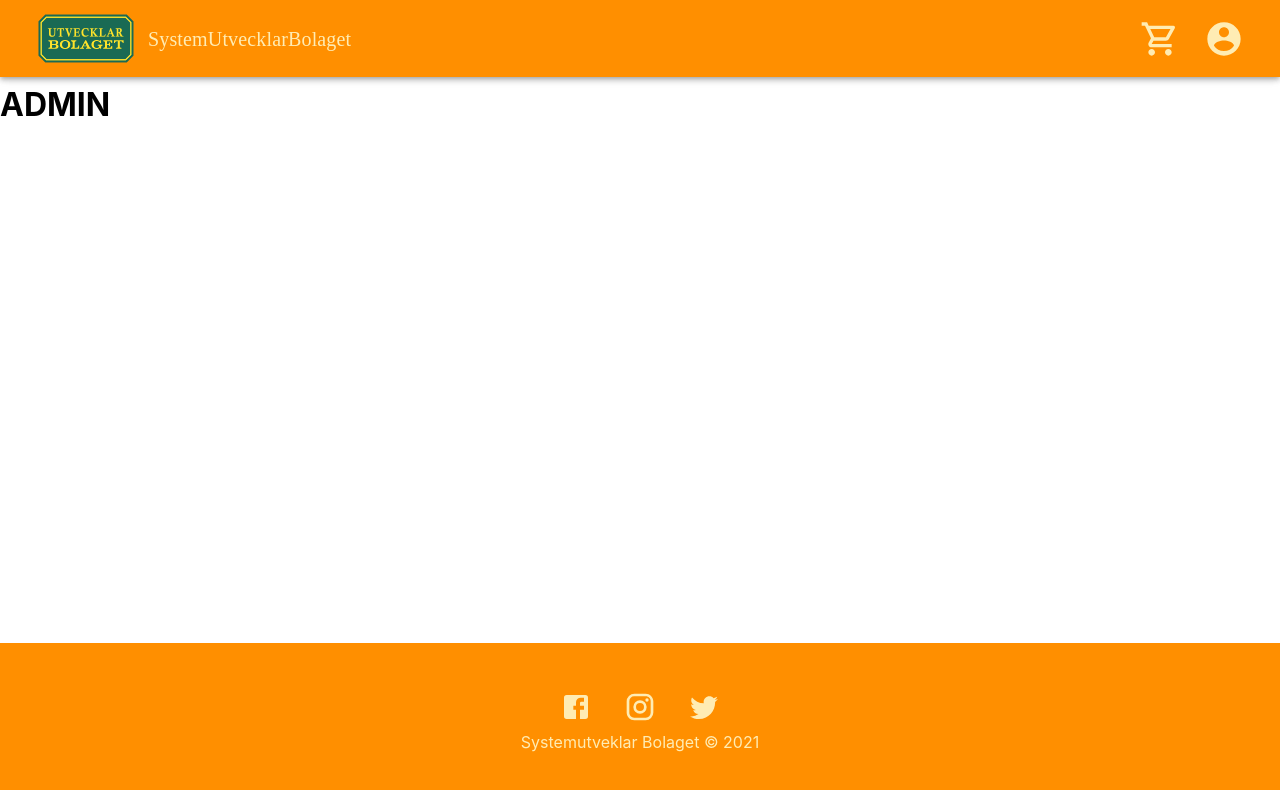
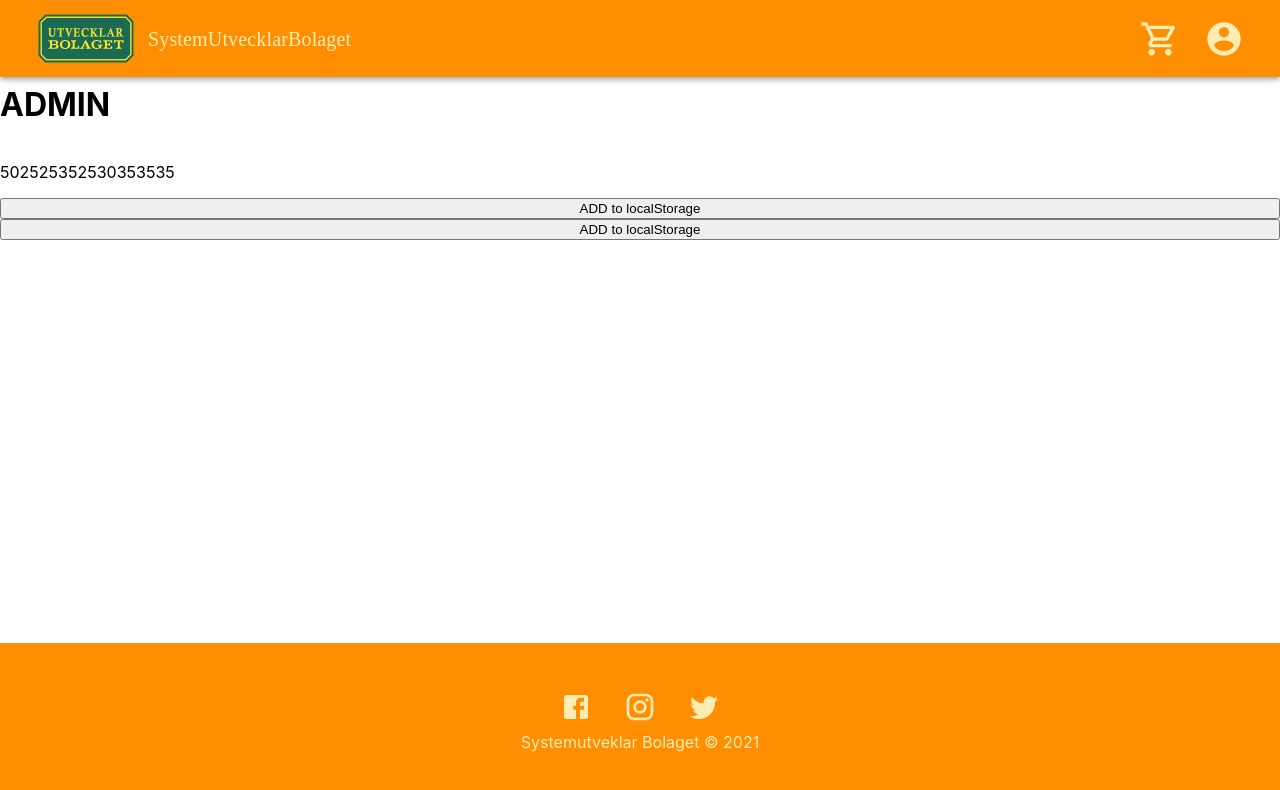
Before and after one commit to JonathanMarkert/systemutvecklarbolaget, a React (Create React App) app: page /admin in a window 1280 px wide. Shown: the top 790 px of the page. Built offline with nearby package versions, Linux system fonts and the light colour scheme.

Commit message:
Localstorage is saving and reloading content

```diff
--- a/src/components/common/App.tsx
+++ b/src/components/common/App.tsx
@@ -1,14 +1,17 @@
 import React from 'react';
 import {BrowserRouter as Router} from 'react-router-dom'
 import CartProvider from '../context/CartContext';
+import ProductProvider from '../context/ProductContext';
 import Layout from './Layout';
 
 function App() {
   return (
     <Router>
+      <ProductProvider>
       <CartProvider>
       <Layout/>
       </CartProvider>
+      </ProductProvider>
     </Router>
   );
 }
--- a/src/components/context/CartContext.tsx
+++ b/src/components/context/CartContext.tsx
@@ -28,7 +28,7 @@ const CartProvider: FC = (props) => {
               });
             };
             // alternativt i varukorgen foreacha arrayn och ha en ny property som plussar på beroende på hur många id av samma det är.
-
+            console.log(cart);
         const handleRemoveFromCart = (beerProduct: Product) => {
             // remove from cart
            const test = cart.filter(item => item.id !== beerProduct.id);
--- a/src/components/context/ProductContext.tsx
+++ b/src/components/context/ProductContext.tsx
@@ -1,37 +1,34 @@
 import { createContext, FC, useEffect, useState } from "react";
-import { products } from "../../Mockdata";
+import { Product, products } from "../../Mockdata";
 
 interface IProductContext {
-  AddToLocalStorage: () => void;
-  GetFromLocalStorage: () => void;
+  beerProductArray: Product[];
+  AddToLocalStorage: (beerProduct: Product) => void;
 }
 
 const ProductProvider: FC = (props) => {
-  const [product, setProduct] = useState(products);
+  const [productsState, setProductsState] = useState<Product[]>(products);
+
+  const AddToLocalStorage = (beerProduct: Product) => {
+    setProductsState((pre) => {
+      return [...pre, beerProduct];
+    });
+  };
+  useEffect(() => {
+    localStorage.setItem("Products", JSON.stringify(productsState));
+  }, [productsState]);
 
   useEffect(() => {
     const data = localStorage.getItem("Products");
     if (data) {
-      setProduct(JSON.parse(data));
+      setProductsState(JSON.parse(data));
     }
   }, []);
-
-  useEffect(() => {
-    localStorage.setItem("Products", JSON.stringify(product));
-  }, [product]);
-
-  const AddToLocalStorage = () => {
-
-  }
-
-  const GetFromLocalStorage = () => {
-
-  }
 
   return (
     <ProductContext.Provider
       value={{
-        GetFromLocalStorage,
+        beerProductArray: productsState,
         AddToLocalStorage,
       }}
     >
@@ -43,6 +40,6 @@ const ProductProvider: FC = (props) => {
 export default ProductProvider;
 
 export const ProductContext = createContext<IProductContext>({
-  GetFromLocalStorage: () => {},
+  beerProductArray: [],
   AddToLocalStorage: () => {},
 });
--- a/src/pages/Admin.tsx
+++ b/src/pages/Admin.tsx
@@ -1,8 +1,45 @@
+import { useContext } from "react";
+import { ProductContext } from "../components/context/ProductContext";
+import { Product } from "../Mockdata";
 
-export default function Admin() {
+const alfons:Product = {
+  id:"1000",
+  url:"t",
+  urlDetails:"h",
+  name:"o",
+  brewery:"m",
+  description:"a",
+  price:1337,
+  amount:0,
+}
+
+const alfons2: Product = {
+  id: "544",
+  url: "t",
+  urlDetails: "h",
+  name: "o",
+  brewery: "m",
+  description: "a",
+  price: 666,
+  amount: 0,
+};
+
+const Admin = () => {
+  const { beerProductArray: beerProducyArray, AddToLocalStorage } = useContext(ProductContext);
+   console.log(beerProducyArray);
+  // console.log(alfons);
   return (
     <>
-    <h1>ADMIN</h1>
+      <h1>ADMIN</h1>
+      <p>{beerProducyArray.map((item) => item.price)}</p>
+      <button onClick={() => AddToLocalStorage(alfons)}>
+        ADD to localStorage
+      </button>
+      <button onClick={() => AddToLocalStorage(alfons2)}>
+        ADD to localStorage
+      </button>
     </>
   );
 };
+
+export default Admin;
```
